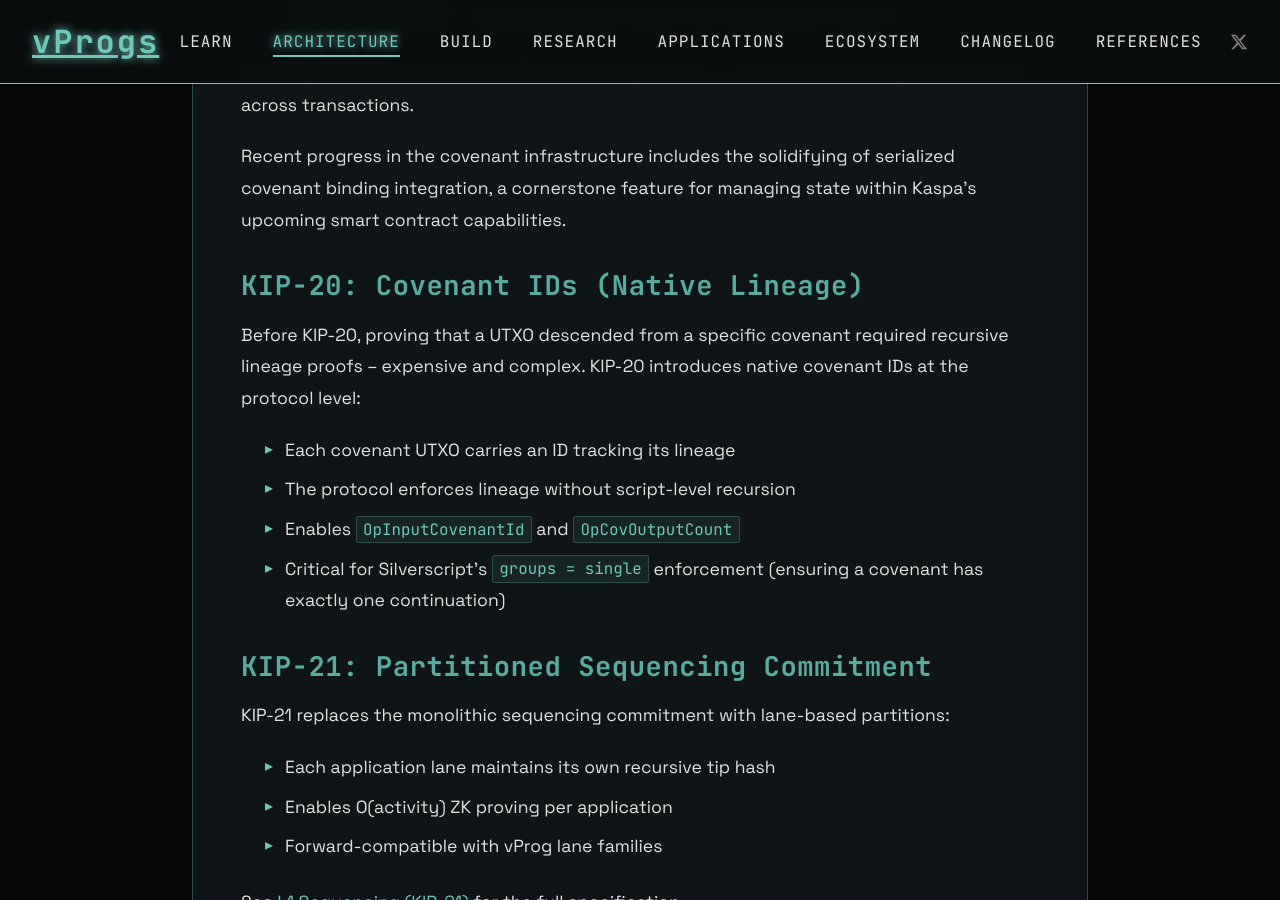
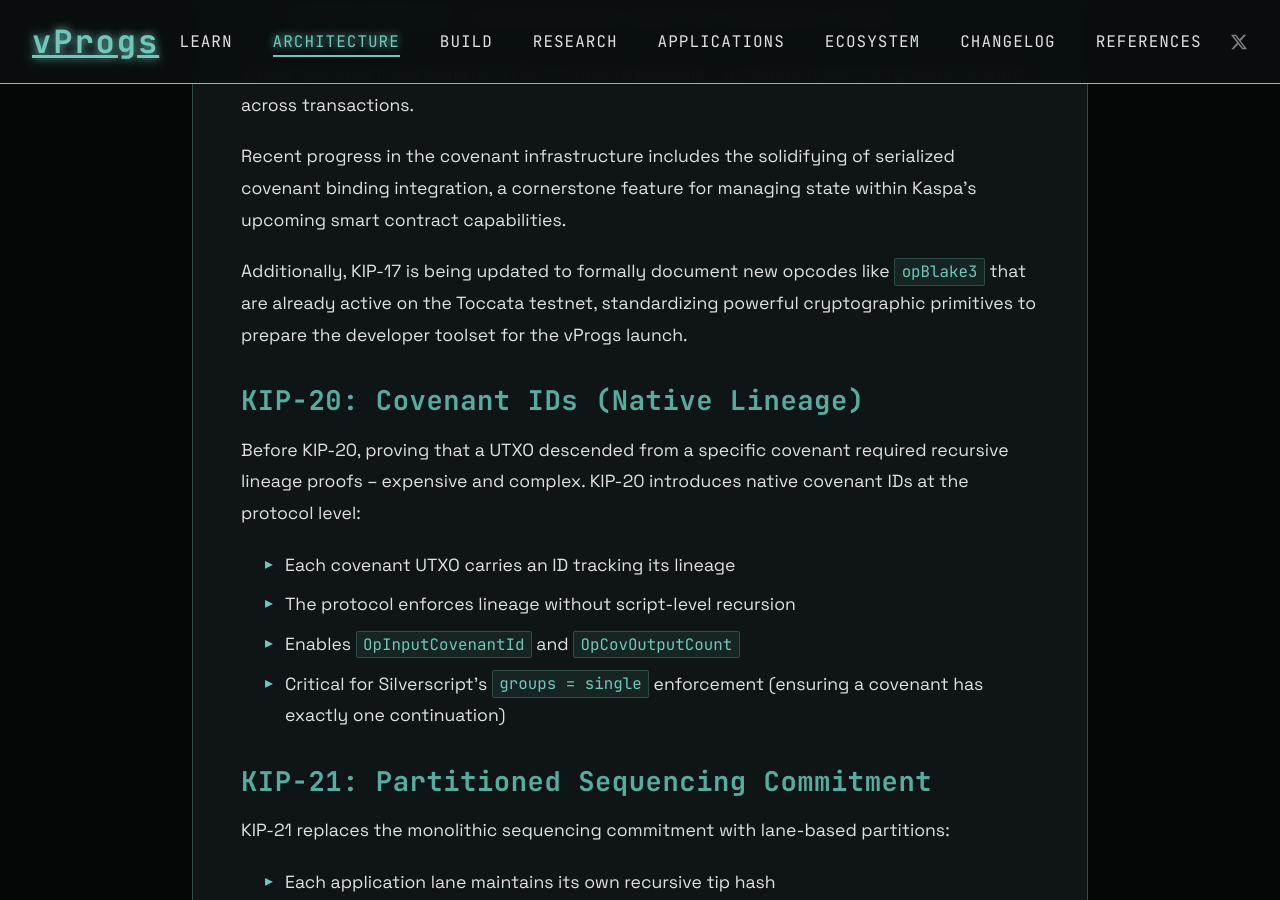
Before and after one commit to creative-inference/vprogs.xyz, a Jekyll site: the page built from architecture/covenants.md, in a window 1280 px wide and 900 px high, scrolled down 5848 px. Built offline with Jekyll 4.4.1, drawn with Linux system fonts in a browser that asks for light colours.

Commit message:
Add opBlake3 documentation update to KIP-17 section [auto]

```diff
--- a/architecture/covenants.md
+++ b/architecture/covenants.md
@@ -152,6 +152,10 @@
 
 
 Recent progress in the covenant infrastructure includes the solidifying of serialized covenant binding integration, a cornerstone feature for managing state within Kaspa's upcoming smart contract capabilities.
+
+
+
+Additionally, KIP-17 is being updated to formally document new opcodes like `opBlake3` that are already active on the Toccata testnet, standardizing powerful cryptographic primitives to prepare the developer toolset for the vProgs launch.
 
 ### KIP-20: Covenant IDs (Native Lineage)
 
```
